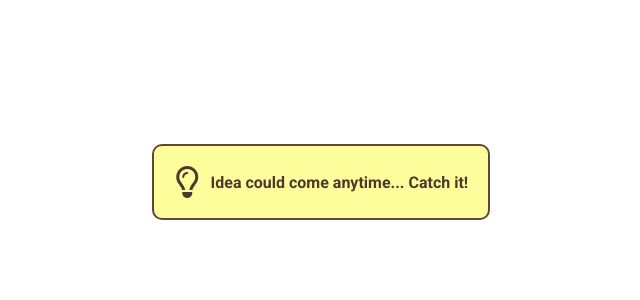
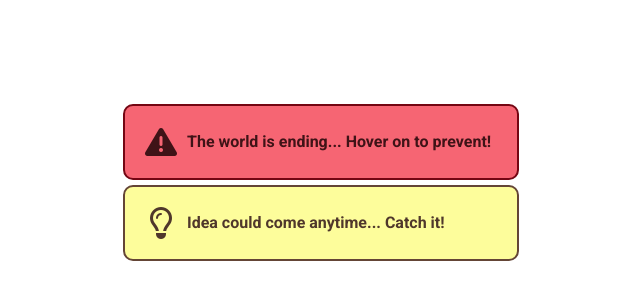
Before and after one commit to ivanesmantovich/jsx-exercises, a React (Vite) app: page / in a window 1280 px wide. Shown: the part 218-518 px from the top of the page, without its empty margins (319-959 px from the left). Built offline with nearby package versions, Linux system fonts and the light colour scheme.

Commit message:
Finished chapter 9

```diff
--- a/src/App.tsx
+++ b/src/App.tsx
@@ -42,6 +42,7 @@ const ErrorBox: FC = ({ children }) => {
 		</div>
 	);
 };
+// Error Box ---------------------------------------
 
 const YellowBox: FC = ({ children }) => {
 	return (
@@ -63,26 +64,61 @@ const Container: FC = ({ children }) => {
 	);
 };
 
-const FirstChildOnly: FC = ({ children }) => {
-	let items = React.Children.toArray(children);
-	return <div className="container">{items[0]}</div>;
-};
-
-const LastChildOnly: FC = ({ children }) => {
-	let items = React.Children.toArray(children);
-	return <div className="container">{items[items.length - 1]}</div>;
-};
-
 function App() {
 	return (
 		<div className="App">
-			<LastChildOnly>
-				<ErrorBox>The world is ending... Hover on to prevent!</ErrorBox>
-				<YellowBox>Idea could come anytime... Catch it!</YellowBox>
-			</LastChildOnly>
+			<Container/>
 		</div>
 	);
 }
-// Error Box ---------------------------------------
+
+// const FirstChildOnly: FC = ({ children }) => {
+// 	let items = React.Children.toArray(children);
+// 	return <div className="container">{items[0]}</div>;
+// };
+
+// const LastChildOnly: FC = ({ children }) => {
+// 	let items = React.Children.toArray(children);
+// 	return <div className="container">{items[items.length - 1]}</div>;
+// };
+
+// interface HeadProps {
+// 	num: number;
+// }
+
+// const Head: FC<HeadProps> = ({ children, ...props }) => {
+// 	let childrenToReturn = React.Children.map(children, (child, i) => {
+// 		if (i >= props.num) return;
+// 		return child;
+// 	});
+// 	return <div className="container">{childrenToReturn}</div>;
+// };
+
+// interface TailProps {
+// 	num: number;
+// }
+
+// const Tail: FC<TailProps> = ({ children, ...props }) => {
+// 	let childrenToReturn = React.Children.map(children, (child, i) => {
+// 		if (i < React.Children.toArray(children).length - props.num) return;
+// 		return child;
+// 	});
+// 	return <div className="container">{childrenToReturn}</div>;
+// };
+
+// function App() {
+// 	return (
+// 		<div className="App">
+// 			<Tail num={3}>
+// 				<p>First</p>
+// 				<p>Second</p>
+// 				<p>Third</p>
+// 				<p>Fourth</p>
+// 				<p>Fifth</p>
+// 				<p>Sixth</p>
+// 			</Tail>
+// 		</div>
+// 	);
+// }
 
 export default App;
```
